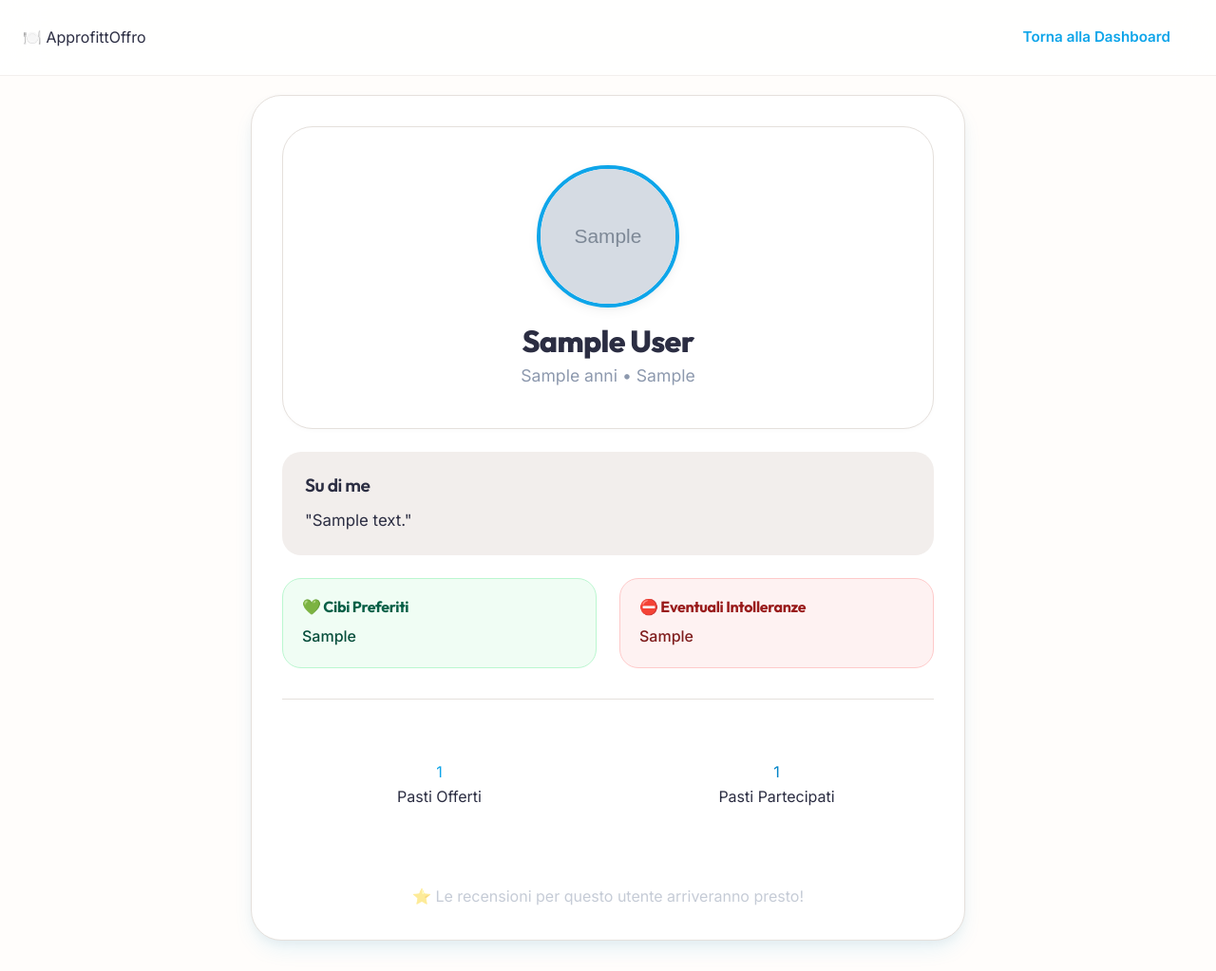
After one commit to mellutecno/ApprofittOffro, a Flask app: page /profile/1 in a window 1280 px wide. The commit adds this page. Shown: the whole page at 95% size. Run offline with Flask 3, Linux system fonts and the light colour scheme; a user stored in the database is signed in; tables that the repository leaves empty hold one stand-in row (values such as "Sample post"); grey boxes marked "Sample" are stand-in pictures; some libraries are stand-ins or nearby versions.

Commit message:
Implementazione Foto del Locale e Pagine Profilo Pubblico per User

```diff
--- a/execution/app.py
+++ b/execution/app.py
@@ -180,6 +180,30 @@ def profile_page():
 # ===================================================================
 # API — Autenticazione & Utilità
 # ===================================================================
+
+@app.route("/profile/<int:user_id>")
+def public_profile(user_id):
+    """Schermata pubblica dove visito le preferenze di un utente che dona cibo."""
+    user = User.query.get_or_404(user_id)
+
+    # Previene l'accesso se lui stesso non ha completato il suo profilo base
+    if not current_user.is_authenticated:
+        flash("Accedi prima per visualizzare i profili degli utenti.", "info")
+        return redirect(url_for('index'))
+    if not current_user.bio or not current_user.raggio_azione:
+        flash("Completa prima il tuo Profilo per poter vedere quello degli altri!", "warning")
+        return redirect(url_for('profile_page'))
+
+    # Visualizza quante offerte/richieste ha completato per dare un rating di affidabilità
+    offerte_totali = Offer.query.filter_by(user_id=user.id).count()
+    recuperi_effettuati = Claim.query.filter_by(user_id=user.id).count()
+
+    return render_template(
+        "public_profile.html",
+        user=user,
+        offerte_totali=offerte_totali,
+        recuperi_effettuati=recuperi_effettuati
+    )
 
 @app.errorhandler(413)
 def request_entity_too_large(error):
@@ -407,6 +431,7 @@ def api_get_offers():
             "posti_disponibili": o.posti_disponibili,
             "data_ora": o.data_ora.isoformat(),
             "descrizione": o.descrizione or "",
+            "foto_locale": getattr(o, "foto_locale", "nessuna.jpg"),
             "autore": o.autore.nome,
             "autore_id": o.autore.id,
             "autore_foto": o.autore.foto_filename,
@@ -423,17 +448,16 @@ def api_get_offers():
 @app.route("/api/offers", methods=["POST"])
 @login_required
 def api_create_offer():
-    """Crea una nuova offerta."""
-    data = request.get_json() if request.is_json else request.form
-
-    tipo_pasto = data.get("tipo_pasto", "")
-    nome_locale = data.get("nome_locale", "").strip()
-    indirizzo = data.get("indirizzo", "").strip()
-    lat = data.get("latitudine")
-    lon = data.get("longitudine")
-    posti = data.get("posti_totali")
-    data_ora_str = data.get("data_ora", "")
-    descrizione = data.get("descrizione", "").strip()
+    """Crea una nuova offerta con foto del locale."""
+    tipo_pasto = request.form.get("tipo_pasto", "")
+    nome_locale = request.form.get("nome_locale", "").strip()
+    indirizzo = request.form.get("indirizzo", "").strip()
+    lat = request.form.get("latitudine")
+    lon = request.form.get("longitudine")
+    posti = request.form.get("posti_totali")
+    data_ora_str = request.form.get("data_ora", "")
+    descrizione = request.form.get("descrizione", "").strip()
+    foto_locale = request.files.get("foto_locale")
 
     # Validazione
     errors = []
@@ -449,6 +473,10 @@ def api_create_offer():
         errors.append("Indica almeno 1 posto disponibile.")
     if not data_ora_str:
         errors.append("Seleziona data e ora.")
+    if not foto_locale or not foto_locale.filename:
+        errors.append("La foto del locale è obbligatoria.")
+    elif not allowed_file(foto_locale.filename):
+        errors.append("Formato foto non valido (usa JPG, PNG o WEBP).")
 
     if errors:
         return jsonify({"success": False, "errors": errors}), 400
@@ -458,6 +486,23 @@ def api_create_offer():
         data_ora = datetime.fromisoformat(data_ora_str)
     except (ValueError, TypeError):
         return jsonify({"success": False, "errors": ["Formato data non valido."]}), 400
+
+    # Salvataggio Immagine locale
+    ext = foto_locale.filename.rsplit(".", 1)[1].lower()
+    filename = secure_filename(f"offer_{current_user.id}_{int(datetime.now().timestamp())}.{ext}")
+    foto_path = os.path.join(app.config["UPLOAD_FOLDER"], filename)
+    foto_locale.save(foto_path)
+
+    # Elaborazione Immagine (Compressione)
+    try:
+        img = Image.open(foto_path)
+        if img.mode != 'RGB':
+            img = img.convert('RGB')
+        img.thumbnail((800, 800))
+        img.save(foto_path, "JPEG", quality=85)
+        filename = filename.rsplit(".", 1)[0] + ".jpg" # Forza cambio estensione logico
+    except Exception as e:
+        print("Errore compressione foto offerta:", e)
 
     offer = Offer(
         user_id=current_user.id,
@@ -470,6 +515,7 @@ def api_create_offer():
         posti_disponibili=int(posti),
         data_ora=data_ora,
         descrizione=descrizione,
+        foto_locale=filename
     )
 
     db.session.add(offer)
--- a/execution/models.py
+++ b/execution/models.py
@@ -79,6 +79,7 @@ class Offer(db.Model):
     posti_disponibili = db.Column(db.Integer, nullable=False)
     data_ora = db.Column(db.DateTime, nullable=False)
     descrizione = db.Column(db.Text, nullable=True)
+    foto_locale = db.Column(db.String(256), nullable=False)
     stato = db.Column(db.String(20), default="attiva")  # attiva, completata, annullata
     created_at = db.Column(db.DateTime, default=datetime.now)
 
--- /dev/null
+++ b/execution/templates/public_profile.html
@@ -0,0 +1,67 @@
+<!DOCTYPE html>
+<html lang="it">
+<head>
+    <meta charset="UTF-8">
+    <meta name="viewport" content="width=device-width, initial-scale=1.0">
+    <title>Profilo di {{ user.nome }} - ApprofittOffro</title>
+    <link href="https://fonts.googleapis.com/css2?family=Inter:wght@400;500;600;700;800&display=swap" rel="stylesheet">
+    <link rel="stylesheet" href="{{ url_for('static', filename='css/styles.css') }}">
+</head>
+<body>
+    <header class="navbar">
+        <div class="nav-brand">🍽️ ApprofittOffro</div>
+        <div class="nav-links">
+            <a href="{{ url_for('dashboard_page') }}" class="btn btn-outline">Torna alla Dashboard</a>
+        </div>
+    </header>
+
+    <main class="container" style="padding-top: 100px; max-width: 800px;">
+        <div class="glass-card" style="margin-bottom: 32px;">
+            <div class="profile-header" style="flex-direction: column; text-align: center; gap: 16px; margin-bottom: 16px;">
+                <img src="{{ url_for('uploaded_file', filename=user.foto_filename) }}" alt="Foto di {{ user.nome }}" class="avatar-large" style="width: 150px; height: 150px; border: 4px solid var(--primary);">
+                <div>
+                    <h1 style="font-size: 2rem; margin-bottom: 4px;">{{ user.nome }}</h1>
+                    <p class="text-muted" style="font-size: 1.1rem;">{{ user.fascia_eta }} anni • {{ user.citta.split(',')[0] }}</p>
+                </div>
+            </div>
+
+            {% if user.bio %}
+            <div style="background: var(--bg-surface); padding: 24px; border-radius: var(--radius-lg); margin-top: 24px;">
+                <h3 style="margin-bottom: 12px; font-size: 1.2rem;">Su di me</h3>
+                <p style="font-size: 1.05rem; line-height: 1.6; color: var(--text-main);">"{{ user.bio }}"</p>
+            </div>
+            {% endif %}
+
+            <div style="display: grid; grid-template-columns: repeat(auto-fit, minmax(250px, 1fr)); gap: 24px; margin-top: 24px;">
+                <div style="background: #F0FDF4; padding: 20px; border-radius: var(--radius-lg); border: 1px solid #BBF7D0;">
+                    <h4 style="color: #065F46; margin-bottom: 8px;">💚 Cibi Preferiti</h4>
+                    <p style="color: #064E3B; font-weight: 500;">{{ user.cibi_preferiti or "Nessuna preferenza indicata" }}</p>
+                </div>
+                <div style="background: #FEF2F2; padding: 20px; border-radius: var(--radius-lg); border: 1px solid #FECACA;">
+                    <h4 style="color: #991B1B; margin-bottom: 8px;">⛔ Eventuali Intolleranze</h4>
+                    <p style="color: #7F1D1D; font-weight: 500;">{{ user.intolleranze or "Nessuna" }}</p>
+                </div>
+            </div>
+
+            <hr style="border: none; border-top: 1px solid var(--border); margin: 32px 0;">
+
+            <div class="stats-grid" style="margin-bottom: 0;">
+                <div class="stat-card">
+                    <div class="stat-value" style="color: var(--primary);">{{ offerte_totali }}</div>
+                    <div class="stat-label">Pasti Offerti</div>
+                </div>
+                <div class="stat-card">
+                    <div class="stat-value" style="color: var(--primary-dark);">{{ recuperi_effettuati }}</div>
+                    <div class="stat-label">Pasti Partecipati</div>
+                </div>
+            </div>
+
+            <!-- Spazio per le future Recensioni a 5 stelle -->
+            <div id="reviews-placeholder" style="margin-top: 48px; text-align: center; opacity: 0.5;">
+                <p>⭐ Le recensioni per questo utente arriveranno presto!</p>
+            </div>
+
+        </div>
+    </main>
+</body>
+</html>
```
Also changed, not shown: execution/templates/create_offer.html (+20 -12 lines), execution/templates/dashboard.html (+9 -6 lines), 1 other file.
